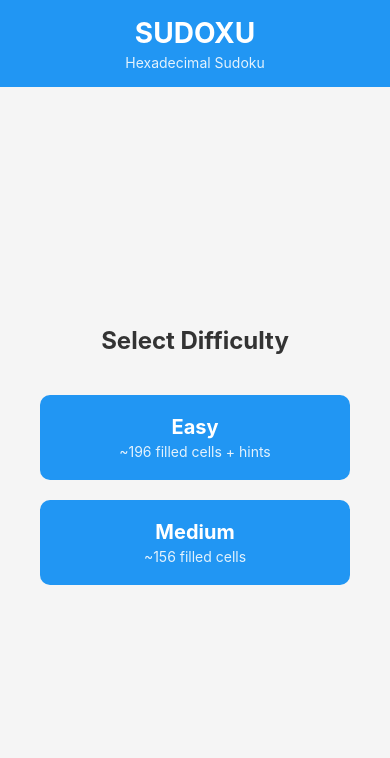
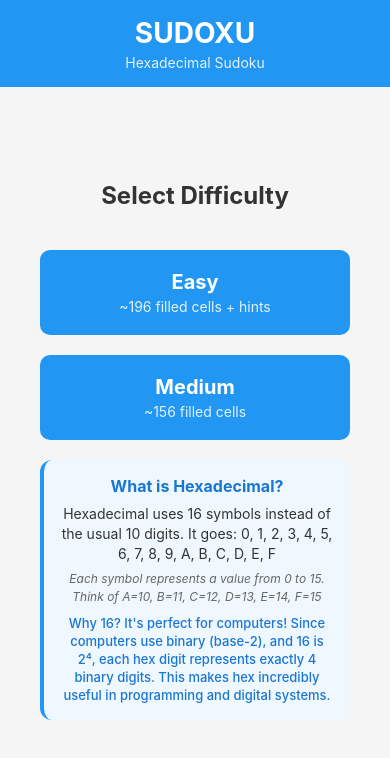
Before and after one commit to tonybaloney/Sudoxu, a React Native app: screen / in a window 390 px wide. Shown: the top 758 px of the page. Built offline with nearby package versions, Linux system fonts and the light colour scheme.

Commit message:
Add an explainer on hex

```diff
--- a/App.js
+++ b/App.js
@@ -614,6 +614,19 @@ export default function App() {
             <Text style={styles.difficultyButtonText}>Medium</Text>
             <Text style={styles.difficultyDescription}>~156 filled cells</Text>
           </TouchableOpacity>
+
+          <View style={styles.hexExplanation}>
+            <Text style={styles.hexExplanationTitle}>What is Hexadecimal?</Text>
+            <Text style={styles.hexExplanationText}>
+              Hexadecimal uses 16 symbols instead of the usual 10 digits. It goes: 0, 1, 2, 3, 4, 5, 6, 7, 8, 9, A, B, C, D, E, F
+            </Text>
+            <Text style={styles.hexExplanationSubtext}>
+              Each symbol represents a value from 0 to 15. Think of A=10, B=11, C=12, D=13, E=14, F=15
+            </Text>
+            <Text style={styles.hexExplanationWhy}>
+              Why 16? It's perfect for computers! Since computers use binary (base-2), and 16 is 2⁴, each hex digit represents exactly 4 binary digits. This makes hex incredibly useful in programming and digital systems.
+            </Text>
+          </View>
         </View>
       </SafeAreaView>
     );
@@ -836,6 +849,43 @@ const styles = StyleSheet.create({
     marginBottom: 40,
     color: '#333',
   },
+  hexExplanation: {
+    backgroundColor: '#F0F8FF',
+    borderRadius: 12,
+    padding: 16,
+    marginBottom: 30,
+    borderLeftWidth: 4,
+    borderLeftColor: '#2196F3',
+  },
+  hexExplanationTitle: {
+    fontSize: 16,
+    fontWeight: 'bold',
+    color: '#1976D2',
+    marginBottom: 8,
+    textAlign: 'center',
+  },
+  hexExplanationText: {
+    fontSize: 14,
+    color: '#333',
+    lineHeight: 20,
+    textAlign: 'center',
+    marginBottom: 6,
+  },
+  hexExplanationSubtext: {
+    fontSize: 12,
+    color: '#666',
+    lineHeight: 18,
+    textAlign: 'center',
+    fontStyle: 'italic',
+  },
+  hexExplanationWhy: {
+    fontSize: 13,
+    color: '#1976D2',
+    lineHeight: 18,
+    textAlign: 'center',
+    marginTop: 8,
+    fontWeight: '500',
+  },
   difficultyButton: {
     backgroundColor: '#2196F3',
     padding: 20,
```
Also changed, not shown: 3 other files (tests, documents, lock files or other folders).
